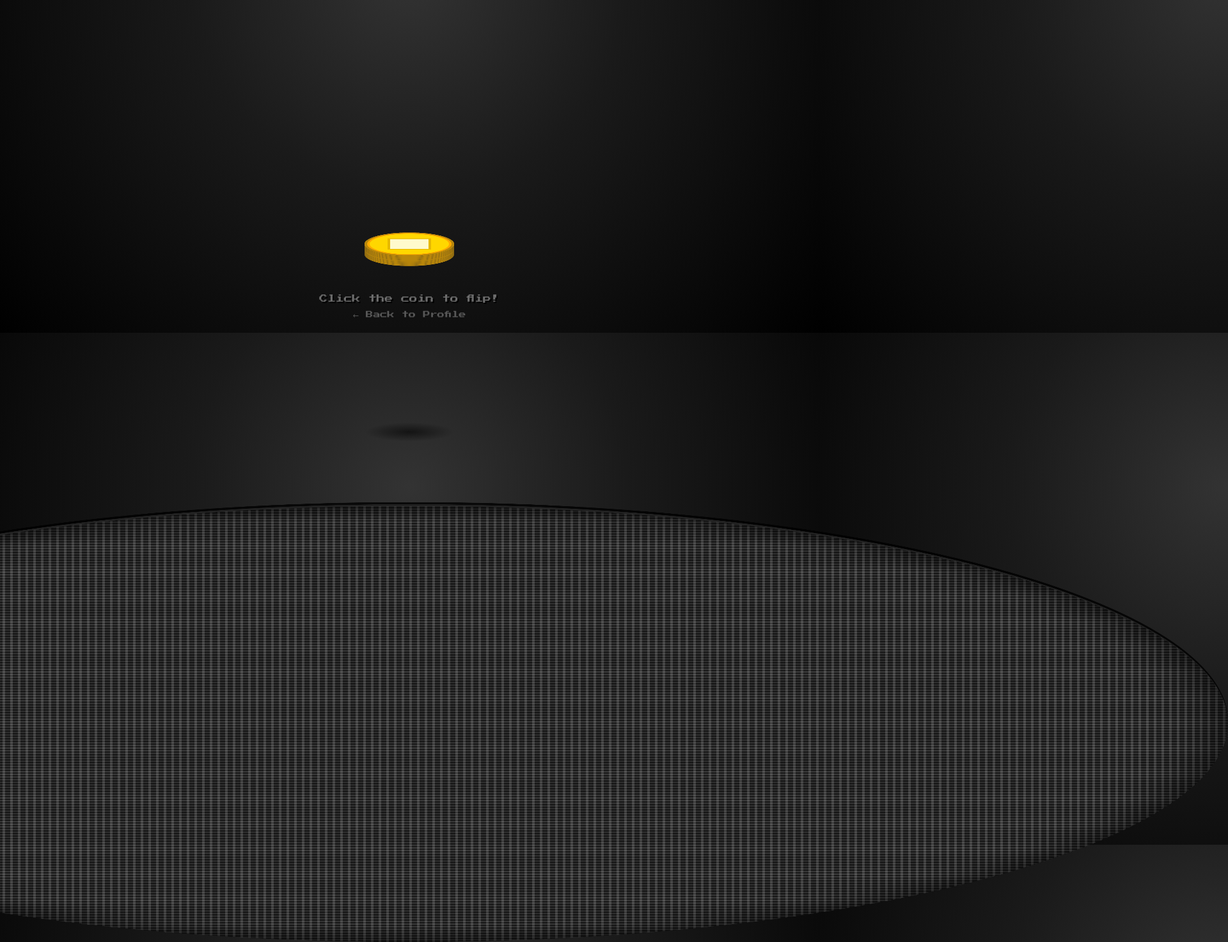
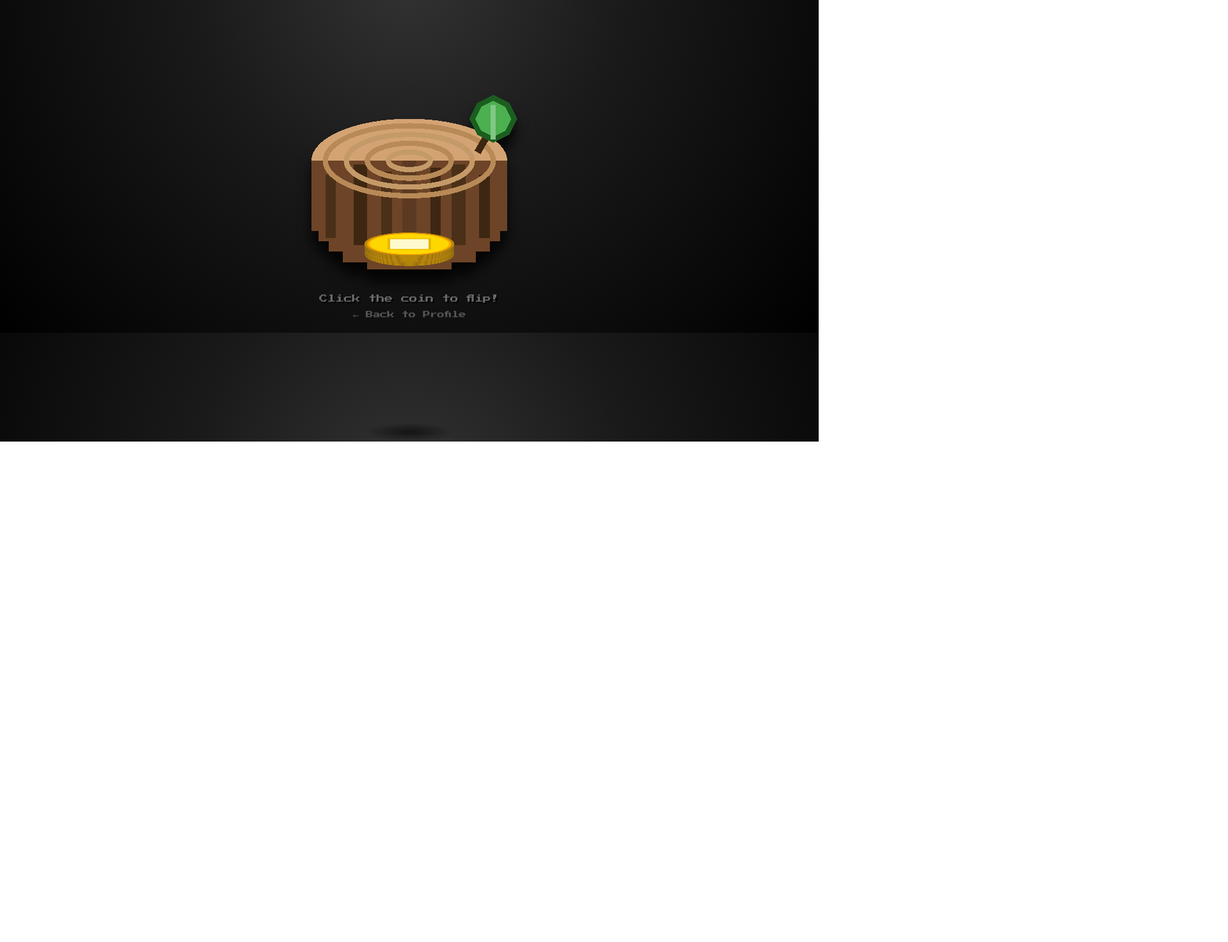
Before and after one commit to mariosumali/mariosumali, a plain HTML site: page coin/index.html in a window 1280 px wide. Shown: the part 280-1752 px from the top of the page at 64% size, 1920 px wide, since content can reach past the window. After the commit the page ends 970 px from the top, so only its background shows below. Drawn offline with Linux system fonts and the light colour scheme.

Commit message:
style(coin): Add pixel art log table with leaf

```diff
--- a/coin/index.html
+++ b/coin/index.html
@@ -286,26 +286,18 @@
     }
 
     /*
-       Table Surface with stronger pixel texture
+       Pixel Art Log Table Surface
     */
     .table-surface {
       position: absolute;
       top: 50%;
       left: 50%;
-      /* Adjust transform so it sits in the middle of the screen */
-      transform: translate(-50%, -10px) rotateX(70deg);
-      width: 200vw;
-      height: 2000px;
-      background-color: #1a1a1a;
-      /* Ensure the grid dots are very visible */
-      background-image:
-        repeating-linear-gradient(90deg, transparent 0, transparent 8px, rgba(255, 255, 255, 0.15) 8px, rgba(255, 255, 255, 0.15) 12px),
-        repeating-linear-gradient(0deg, transparent 0, transparent 8px, rgba(255, 255, 255, 0.15) 8px, rgba(255, 255, 255, 0.15) 12px);
-      background-size: 100% 100%;
-      border-radius: 50%;
-      box-shadow: 0 -10px 0 rgba(0, 0, 0, 0.8), inset 0 0 100px rgba(0, 0, 0, 0.8);
+      /* Position under the coin resting point */
+      transform: translate(-50%, -20px);
+      width: 350px;
+      height: 350px;
       z-index: 1;
-      border-top: 8px solid #222;
+      filter: drop-shadow(0px 20px 10px rgba(0, 0, 0, 0.8));
     }
 
     .result-popup {
@@ -412,7 +404,44 @@
 
   <div class="coin-container">
     <div class="scene-wrapper">
-      <div class="table-surface"></div>
+
+      <!-- Pixel Art Log Table -->
+      <svg class="table-surface" viewBox="0 0 64 64" preserveAspectRatio="xMidYMid meet" shape-rendering="crispEdges">
+        <!-- Log Top fill -->
+        <ellipse cx="32" cy="24" rx="28" ry="12" fill="#d4a373" />
+
+        <!-- Log solid side -->
+        <rect x="4" y="24" width="56" height="20" fill="#6d4427" />
+        <!-- Bottom curve approximations -->
+        <rect x="6" y="44" width="52" height="3" fill="#6d4427" />
+        <rect x="9" y="47" width="46" height="3" fill="#6d4427" />
+        <rect x="13" y="50" width="38" height="3" fill="#6d4427" />
+        <rect x="20" y="53" width="24" height="2" fill="#6d4427" />
+
+        <!-- Vertical Bark Details -->
+        <rect x="8" y="28" width="3" height="18" fill="#4a3018" />
+        <rect x="16" y="25" width="4" height="23" fill="#3e2712" />
+        <rect x="24" y="27" width="3" height="24" fill="#4a3018" />
+        <rect x="30" y="24" width="4" height="28" fill="#5c3a21" />
+        <rect x="38" y="26" width="3" height="25" fill="#3e2712" />
+        <rect x="44" y="25" width="4" height="23" fill="#4a3018" />
+        <rect x="52" y="28" width="3" height="18" fill="#3e2712" />
+
+        <!-- Top Rings -->
+        <ellipse cx="32" cy="24" rx="24" ry="10" fill="none" stroke="#b88a57" stroke-width="1.5" />
+        <ellipse cx="32" cy="24" rx="18" ry="7.5" fill="none" stroke="#c49a68" stroke-width="1.5" />
+        <ellipse cx="32" cy="24" rx="12" ry="5" fill="none" stroke="#b88a57" stroke-width="1.5" />
+        <ellipse cx="32" cy="24" rx="6" ry="2.5" fill="none" stroke="#c49a68" stroke-width="1.5" />
+
+        <!-- Leaf Stem -->
+        <rect x="52" y="16" width="2" height="6" fill="#3e2712" transform="rotate(30 53 19)" />
+
+        <!-- Leaf Blade -->
+        <polygon points="56,6 60,8 62,12 60,16 56,18 52,16 50,12 52,8" fill="#4caf50" stroke="#1b5e20"
+          stroke-width="1.5" />
+        <polyline points="56,18 56,8" stroke="#81c784" stroke-width="1.5" />
+      </svg>
+
       <div class="coin" id="coin" onclick="flipCoin()">
         <div class="coin-edge">
           <div class="coin-edge-layer"></div>
```
Also changed, not shown: 1 other file.
